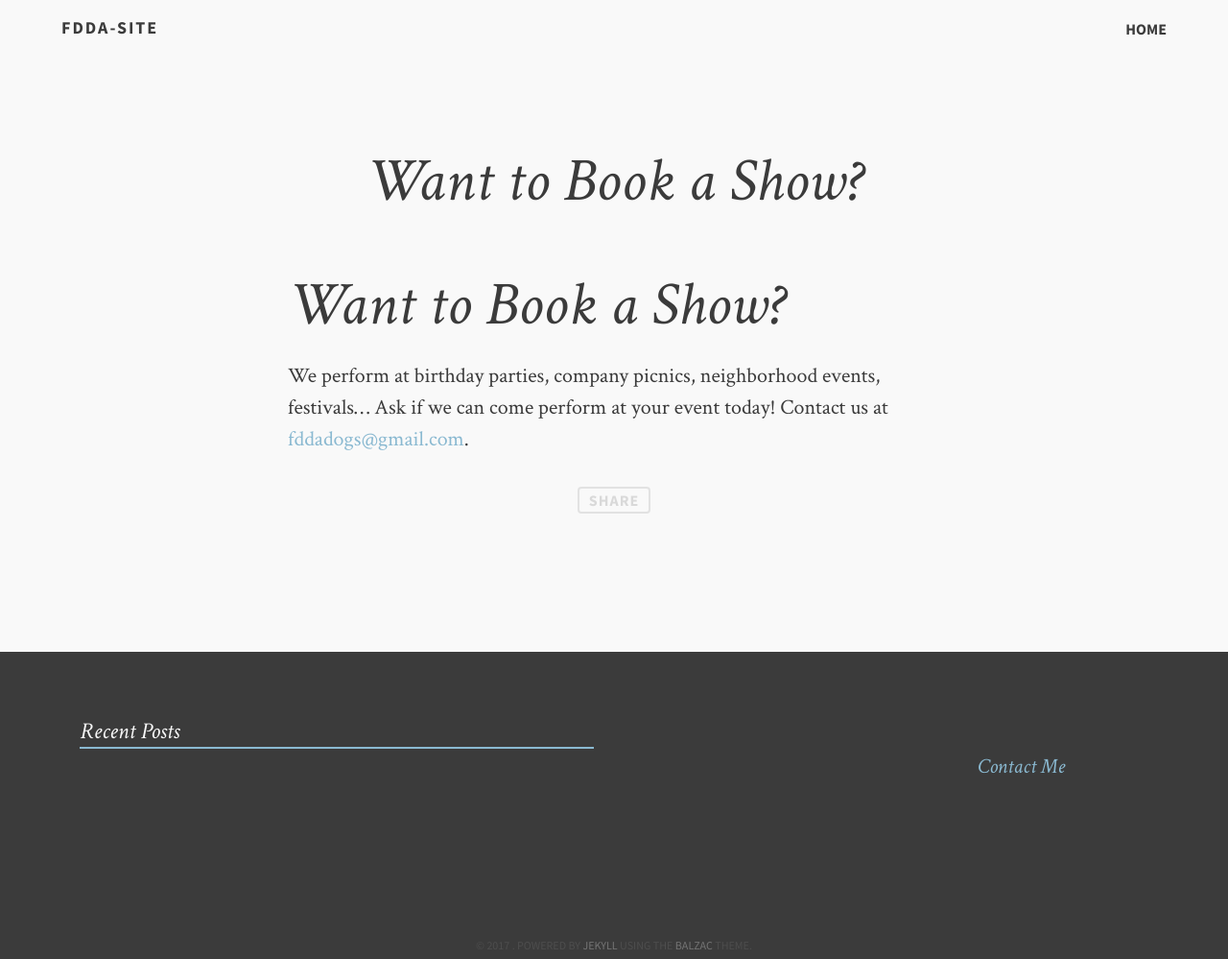
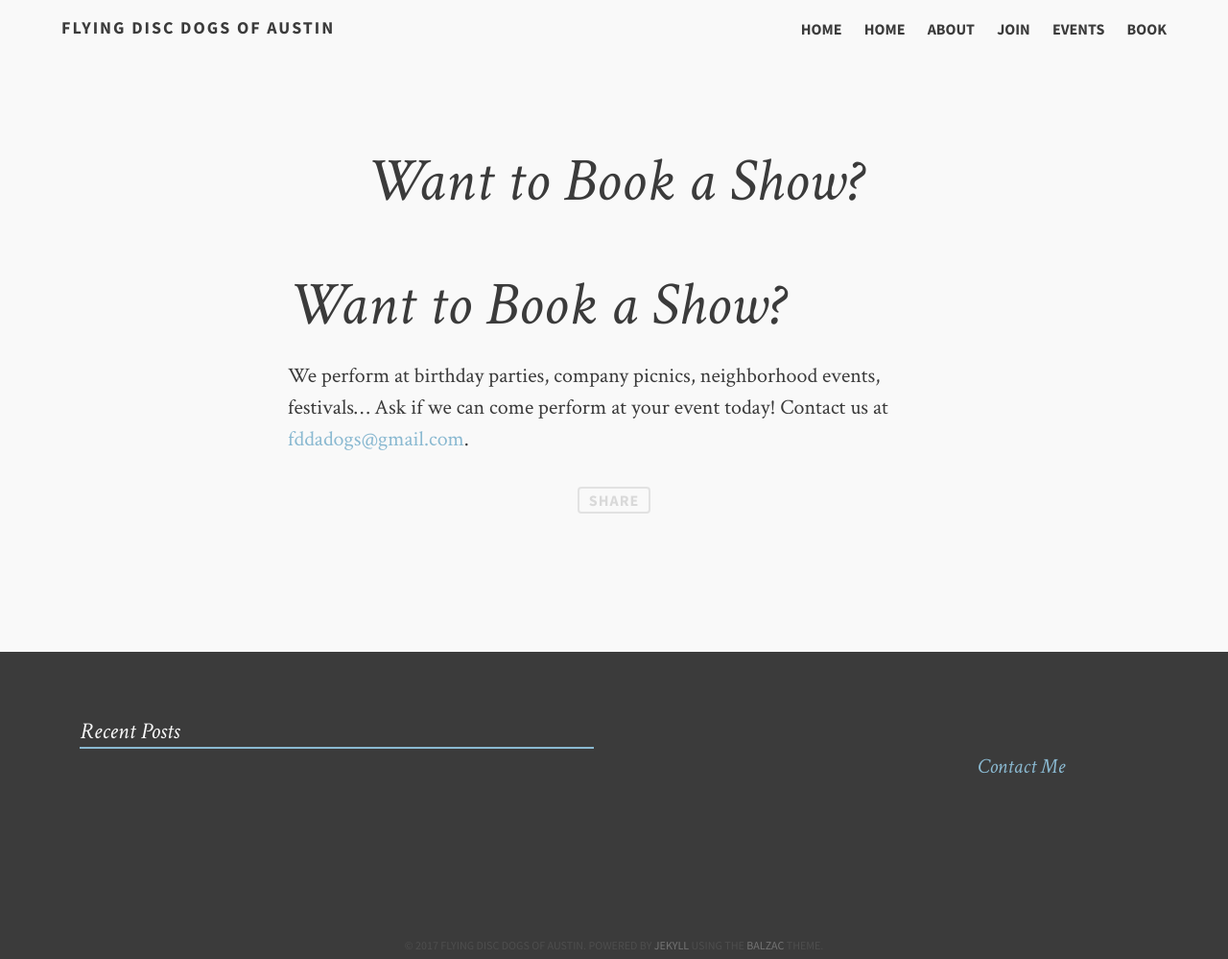
Before and after one commit to FlyingDiscDogsOfAustin/FDDA-site, a Jekyll site: the page built from book.md, in a window 1280 px wide. Shown: the whole page at 96% size. Built offline with Jekyll 4.4.1, drawn with Linux system fonts in a browser that asks for light colours; our own code applies the rules of GitHub Pages for plain Markdown files; comment, search, counter and statistics services are not loaded.

Commit message:
changing theme

```diff
--- a/_config.yml
+++ b/_config.yml
@@ -1 +1,62 @@
-theme: jekyll-theme-minimal
+title:            Flying Disc Dogs of Austin
+tagline:          Strengthening the Bond Between Human and Dog through Play, Teamwork and Trust
+description:      Disc dogs in Austin
+
+# Owner/author information
+owner:
+  name:           Flying Disc Dogs of Austin
+  avatar:         avatar.png
+  email:          fddadogs@gmail.com
+  location:       "Buffalo, NY"
+  # Plug in your disqus shortname!
+
+tools:
+  standards:      "HTML, SCSS, Jekyll"
+  software:       "git"
+
+# Open Graph customization
+opengraph:
+  locale:           en_US
+
+# Links to include in top navigation
+# For external links add external: true
+links:
+  - title: Home
+    url: /index
+  - title: About
+    url: /about
+  - title: Join
+    url: /join
+  - title: Events
+    url: /events
+  - title: Book
+    url: /book
+
+# http://en.wikipedia.org/wiki/List_of_tz_database_time_zones
+timezone:    America/Chicago
+future:      true
+highlighter: pygments
+markdown:    kramdown
+
+kramdown:
+  auto_ids: true
+  footnote_nr: 1
+  entity_output: as_char
+  toc_levels: 1..6
+  use_coderay: false
+
+  coderay:
+    coderay_line_numbers:
+    coderay_line_numbers_start: 1
+    coderay_tab_width: 4
+    coderay_bold_every: 10
+    coderay_css: class
+
+sass:
+    style: :compressed
+
+# https://github.com/mojombo/jekyll/wiki/Permalinks
+permalink:   /:categories/:title
+
+include: [".htaccess"]
+exclude: ["lib", "config.rb", "Capfile", "config", "log", "Rakefile", "Rakefile.rb", "tmp"]
```
